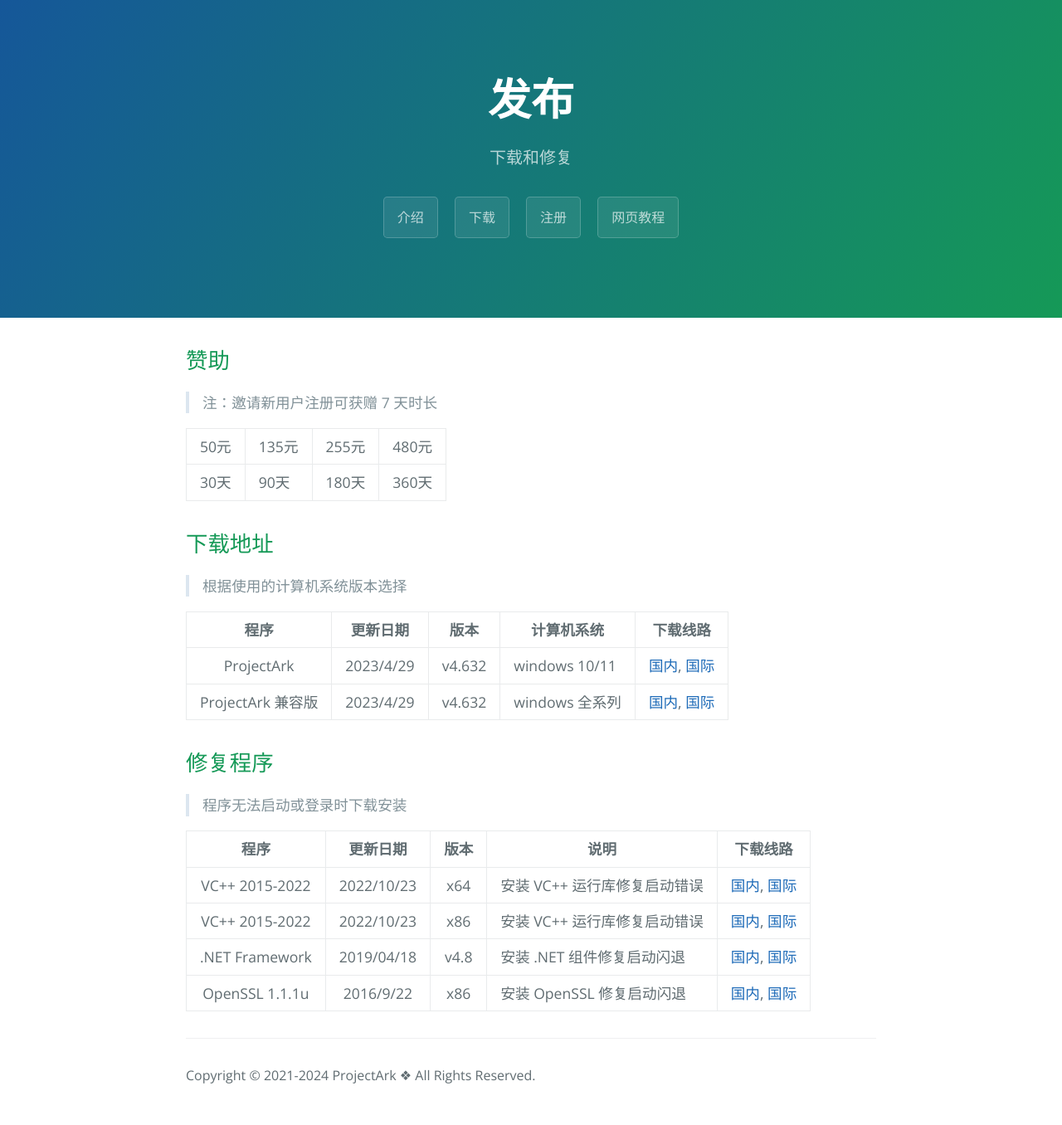
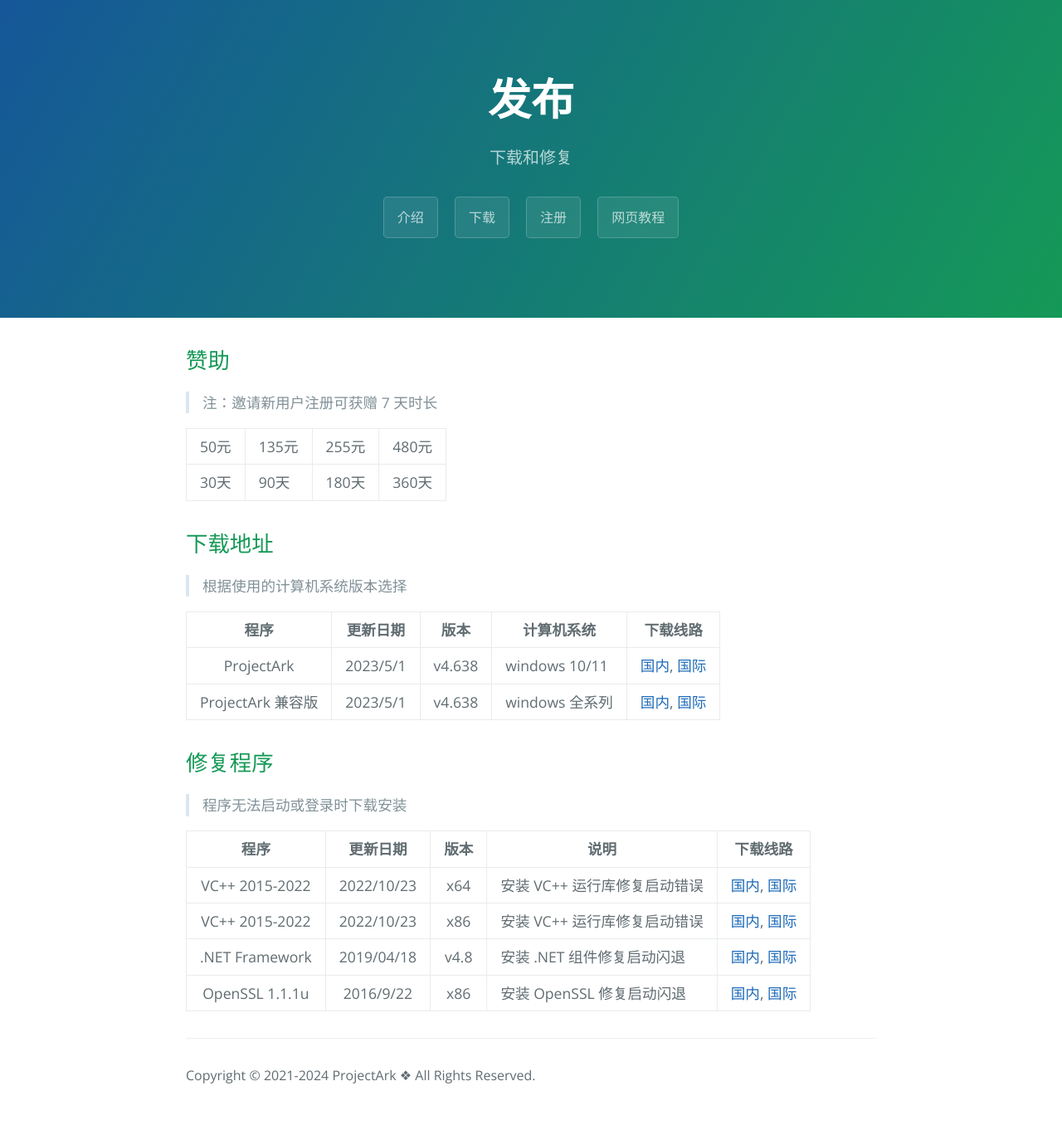
Before and after one commit to ProjectArkClub/ProjectArkClub.github.io, a Jekyll site: the page built from release.md, in a window 1280 px wide. Shown: the whole page at 83% size. Built offline with Jekyll 4.4.1, drawn with Linux system fonts in a browser that asks for light colours.

Commit message:
new version

```diff
--- a/_config.yml
+++ b/_config.yml
@@ -39,8 +39,8 @@
 bucket_url: https://download-projectark-1258640941.cos.ap-shanghai.myqcloud.com
 google_analytics: G-Q0B9W70VGJ
 projectArk: False
-projectArk_version: v4.632
-projectArk_version_update: 2023/4/29
+projectArk_version: v4.638
+projectArk_version_update: 2023/5/1
 projectArk_update_version: v3.7.9.0
 
 # Build settings
```
